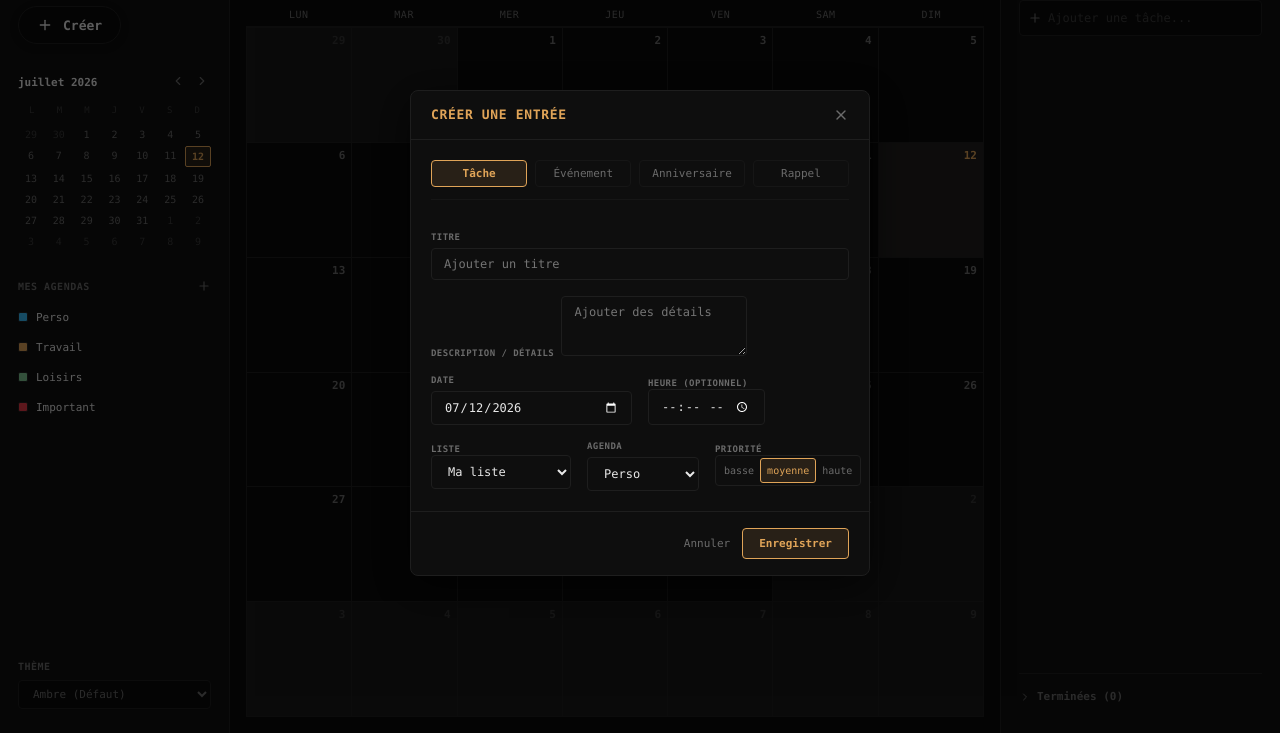
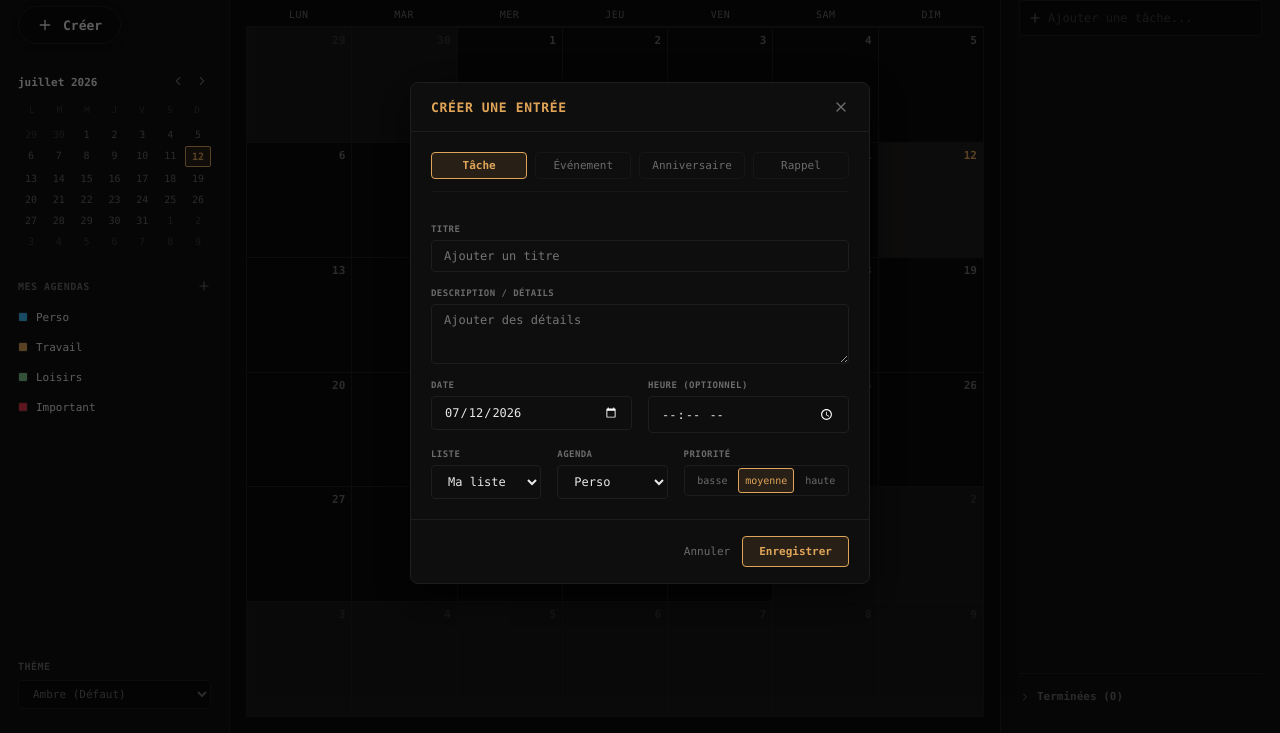
Before and after one commit to goldensam777/scarlet-base, a website built with Vite: page index.html in a window 1280 px wide. Both pictures are taken after a click on the button "Créer". Shown: the part 67-800 px from the top of the page. Built offline with nearby package versions, Linux system fonts and the light colour scheme.

Commit message:
fix: resolve Details textarea formatting and label alignment issues in modal

```diff
--- a/src/renderer/main.ts
+++ b/src/renderer/main.ts
@@ -1524,14 +1524,14 @@ function setModalType(type: 'task' | 'event' | 'birthday' | 'reminder'): void {
   const list = document.getElementById('groupModalList') as HTMLElement;
   const priority = document.getElementById('groupModalPriority') as HTMLElement;
 
-  if (detail) detail.style.display = (type === 'birthday') ? 'none' : 'block';
-
-  if (timeTask) timeTask.style.display = (type === 'task') ? 'block' : 'none';
-  if (timeEvent) timeEvent.style.display = (type === 'event') ? 'flex' : 'none';
-  if (timeReminder) timeReminder.style.display = (type === 'reminder') ? 'block' : 'none';
-
-  if (list) list.style.display = (type === 'task') ? 'block' : 'none';
-  if (priority) priority.style.display = (type === 'task') ? 'block' : 'none';
+  if (detail) detail.style.display = (type === 'birthday') ? 'none' : '';
+
+  if (timeTask) timeTask.style.display = (type === 'task') ? '' : 'none';
+  if (timeEvent) timeEvent.style.display = (type === 'event') ? '' : 'none';
+  if (timeReminder) timeReminder.style.display = (type === 'reminder') ? '' : 'none';
+
+  if (list) list.style.display = (type === 'task') ? '' : 'none';
+  if (priority) priority.style.display = (type === 'task') ? '' : 'none';
 
   // Adjust layout grid columns of row 4
   const row4 = document.getElementById('groupModalRow4') as HTMLElement;
--- a/src/renderer/style.css
+++ b/src/renderer/style.css
@@ -1123,6 +1123,8 @@ html, body {
 .modal-form-group input[type=text],
 .modal-body textarea,
 .modal-body select {
+  width: 100%;
+  box-sizing: border-box;
   background-color: var(--bg-input);
   border: 1px solid var(--border);
   border-radius: 4px;
@@ -1152,6 +1154,8 @@ html, body {
 
 .modal-form-row input[type=date],
 .modal-form-row input[type=time] {
+  width: 100%;
+  box-sizing: border-box;
   background-color: var(--bg-input);
   border: 1px solid var(--border);
   border-radius: 4px;
```
